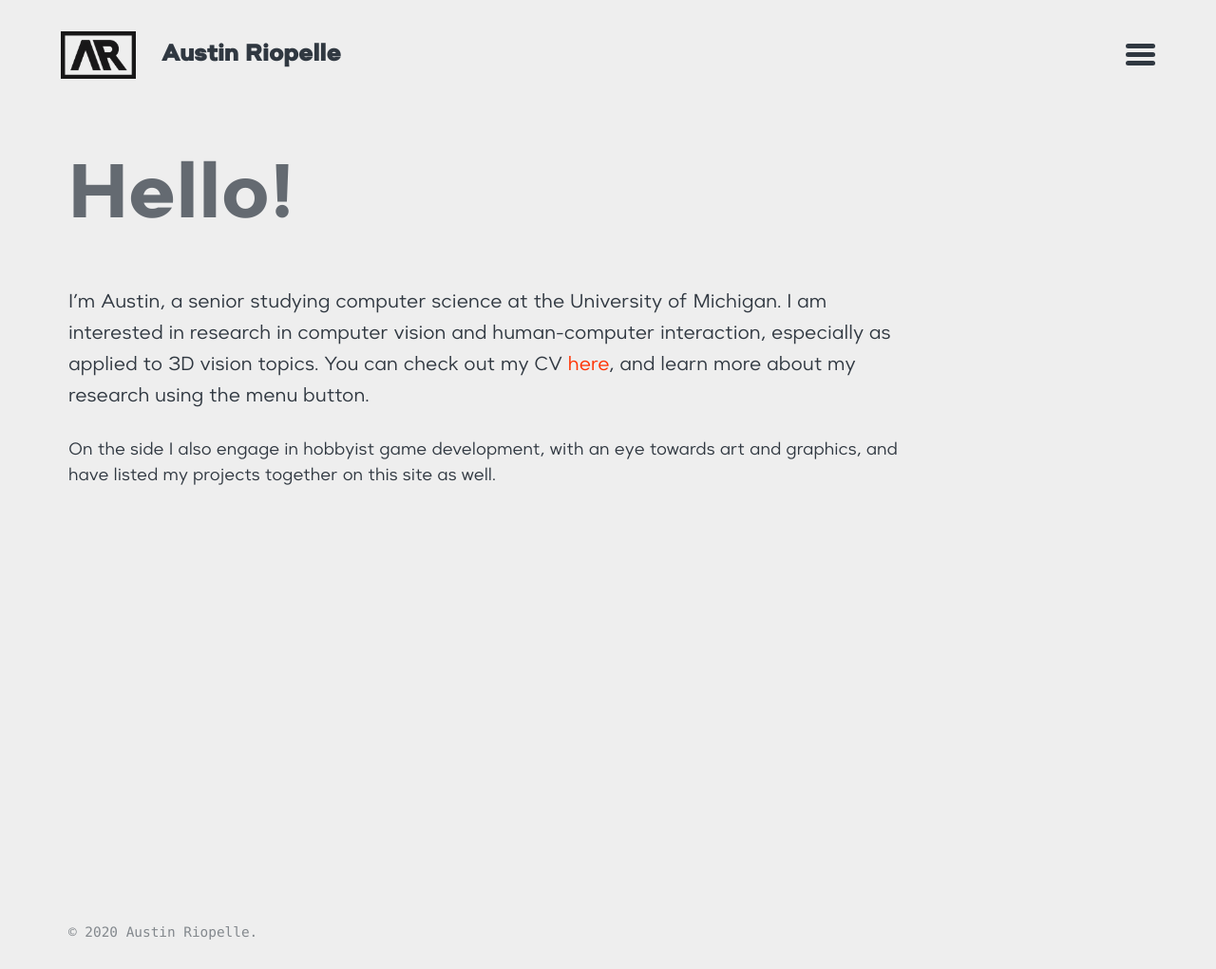
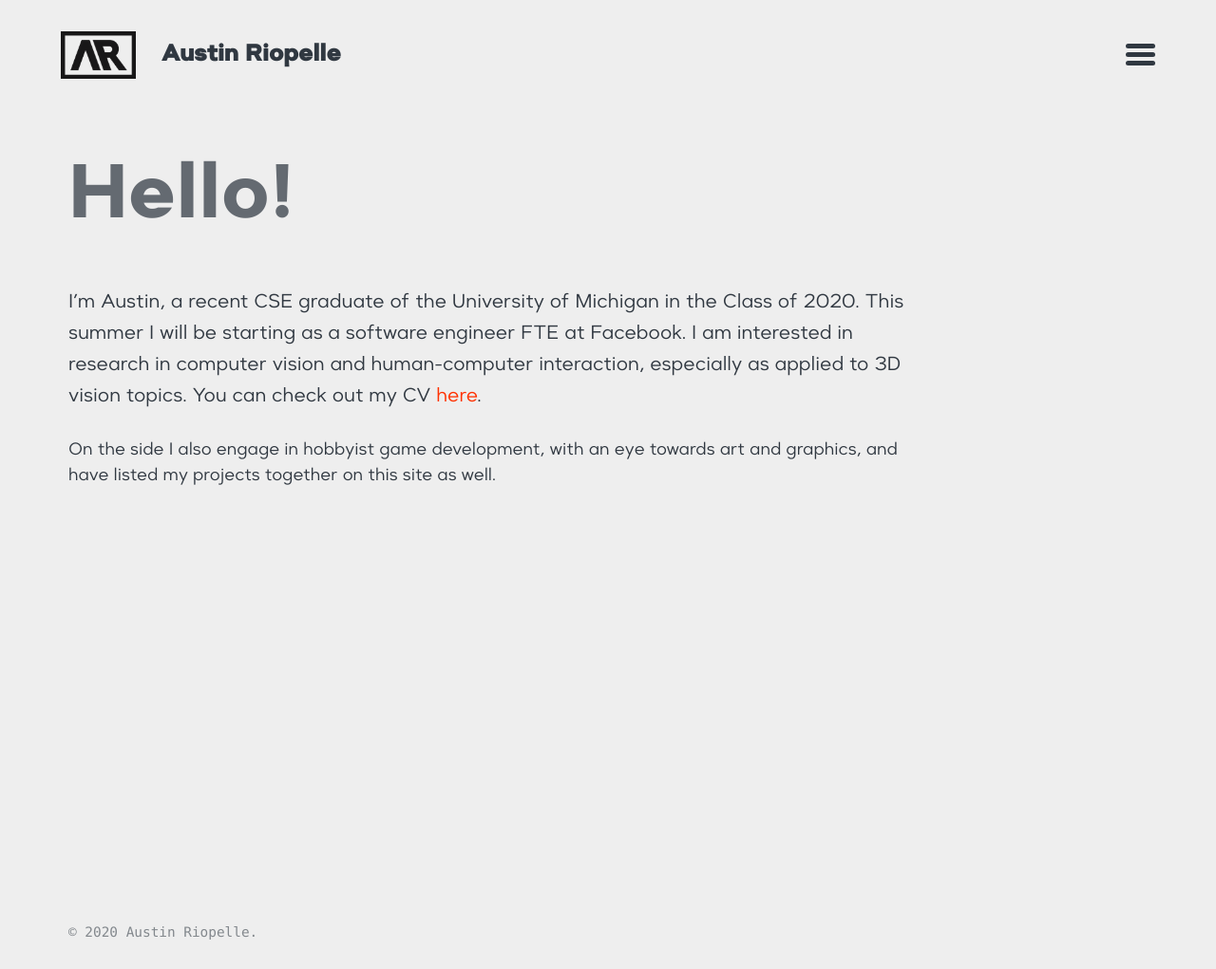
Before and after one commit to acerio98/acerio98.github.io, a Jekyll site: the page built from index.md, in a window 1280 px wide. Shown: the whole page at 95% size. Built offline with Jekyll 4.4.1, drawn with Linux system fonts in a browser that asks for light colours; some web fonts are replaced; the list of posts is cut into pages by our own code.

Commit message:
updating resume

```diff
--- a/index.md
+++ b/index.md
@@ -3,6 +3,6 @@ title: "Hello!"
 layout: about
 ---
 
-I'm Austin, a senior studying computer science at the University of Michigan. I am interested in research in computer vision and human-computer interaction, especially as applied to 3D vision topics. You can check out my CV [here](https://riopelle.me/files/austin_riopelle_resume.pdf), and learn more about my research using the menu button.
+I'm Austin, a recent CSE graduate of the University of Michigan in the Class of 2020. This summer I will be starting as a software engineer FTE at Facebook. I am interested in research in computer vision and human-computer interaction, especially as applied to 3D vision topics. You can check out my CV [here](https://riopelle.me/files/austin_riopelle_resume.pdf).
 
 On the side I also engage in hobbyist game development, with an eye towards art and graphics, and have listed my projects together on this site as well.
```
Also changed, not shown: 1 other file.
